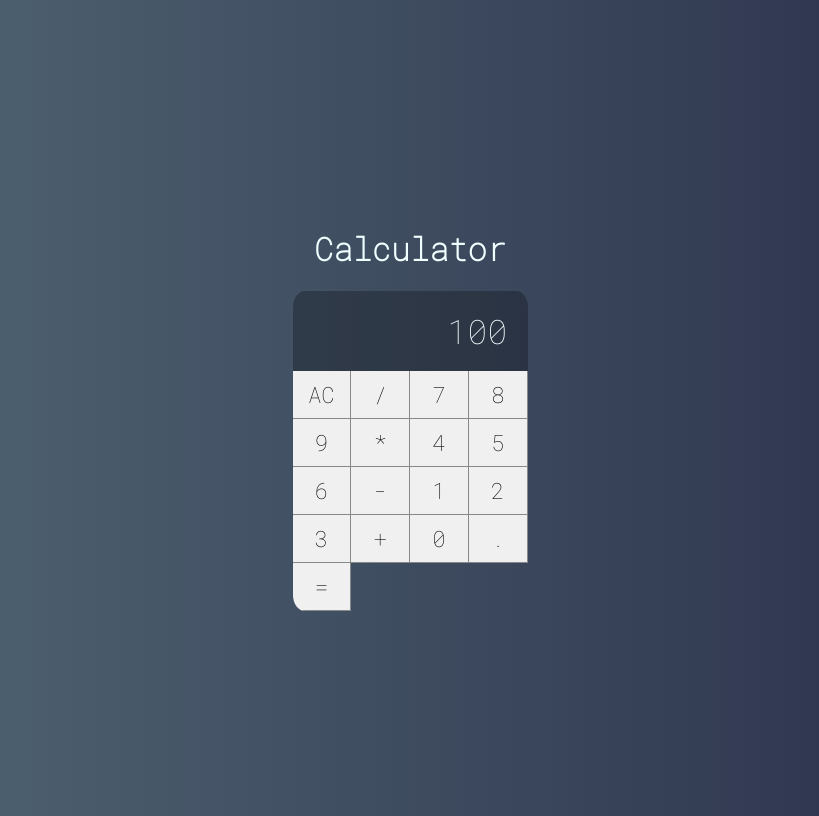
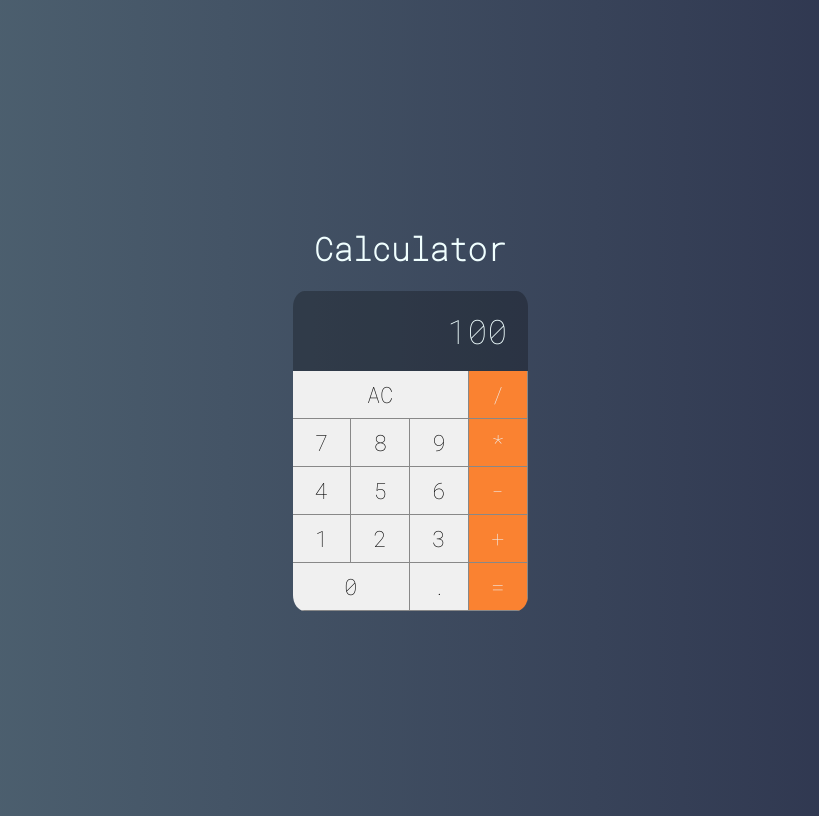
Before and after one commit to JonathanPalma-code/Calculator, a React (Create React App) app: page / in a window 1280 px wide. Shown: the whole page, without its empty margins (230-1049 px from the left). Built offline with nearby package versions, Linux system fonts and the light colour scheme.

Commit message:
chore: add css style to the buttons

```diff
--- a/src/components/Button.css
+++ b/src/components/Button.css
@@ -18,11 +18,11 @@
 }
 
 .button.double {
-  grid-template-columns: 2 span;
+  grid-column: span 2;
 }
 
 .button.triple {
-  grid-template-columns: 3 span;
+  grid-column: span 3;
 }
 
 .button.operation {
@@ -30,6 +30,6 @@
   color: #f0f0f0;
 }
 
-.button:active:active {
+.button.operation:active {
   background-color: #fa8231cc;
 }
--- a/src/main/Calculator.jsx
+++ b/src/main/Calculator.jsx
@@ -29,23 +29,23 @@
     return (
       <div className='Calculator'>
         <Display value={100}></Display>
-        <Button label="AC" click={this.clearMemory} />
-        <Button label="/" click={this.setOperation} />
+        <Button label="AC" click={this.clearMemory} triple/>
+        <Button label="/" click={this.setOperation} operation/>
         <Button label="7" click={this.addDigit} />
         <Button label="8" click={this.addDigit} />
         <Button label="9" click={this.addDigit} />
-        <Button label="*" click={this.setOperation} />
+        <Button label="*" click={this.setOperation} operation/>
         <Button label="4" click={this.addDigit} />
         <Button label="5" click={this.addDigit} />
         <Button label="6" click={this.addDigit} />
-        <Button label="-" click={this.setOperation} />
+        <Button label="-" click={this.setOperation} operation/>
         <Button label="1" click={this.addDigit} />
         <Button label="2" click={this.addDigit} />
         <Button label="3" click={this.addDigit} />
-        <Button label="+" click={this.setOperation} />
-        <Button label="0" click={this.addDigit} double />
+        <Button label="+" click={this.setOperation} operation/>
+        <Button label="0" click={this.addDigit} double/>
         <Button label="." />
-        <Button label="=" click={this.setOperation} />
+        <Button label="=" click={this.setOperation} operation/>
       </div>
     )
   }
```
